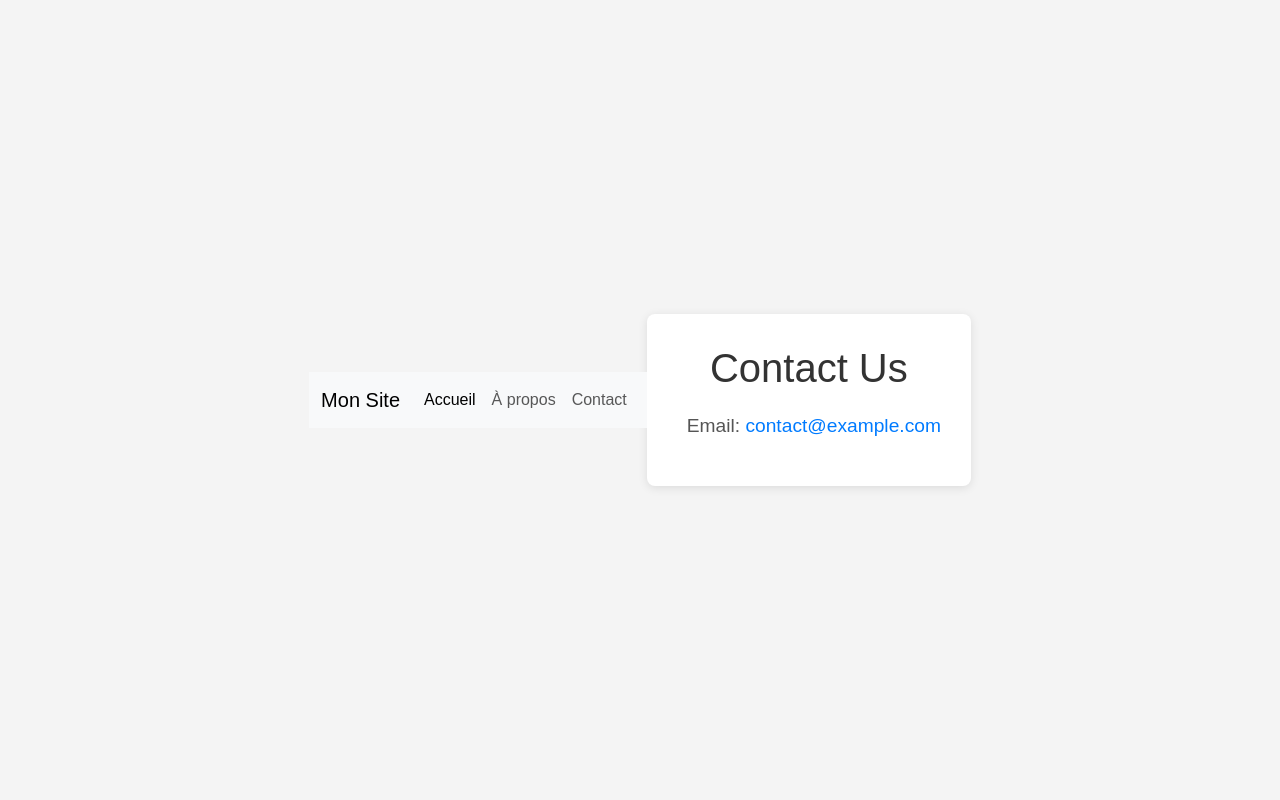
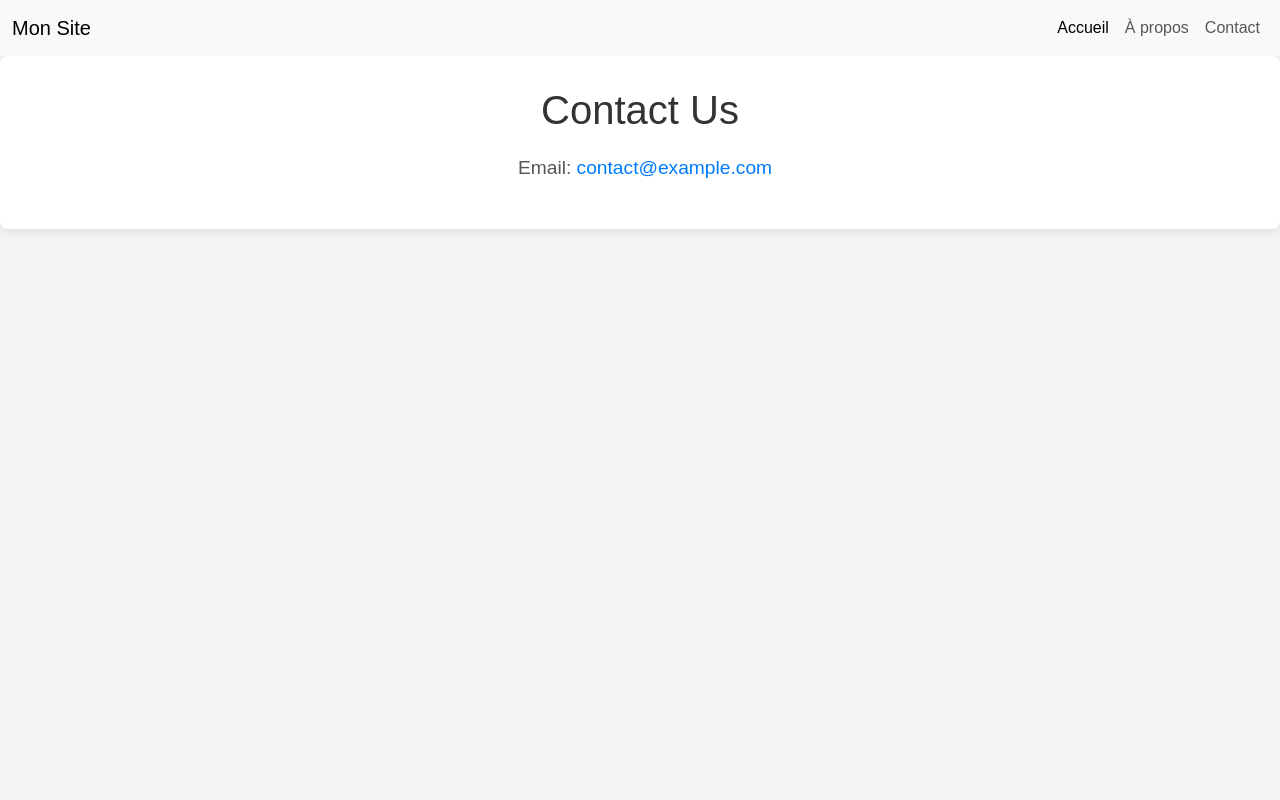
Before and after one commit to olivier6088/feature-branch-workflow-template, a Flask app: page /contact in a window 1280 px wide. Run offline with Flask 3, Linux system fonts and the light colour scheme.

Commit message:
modification style page contact

```diff
--- a/templates/contact.html
+++ b/templates/contact.html
@@ -4,9 +4,9 @@
     <style>
         body {
             font-family: Arial, sans-serif;
-            display: flex;
+            /* display: flex;
             justify-content: center;
-            align-items: center;
+            align-items: center; */
             min-height: 100vh;
             margin: 0;
             background-color: #f4f4f4;
```
